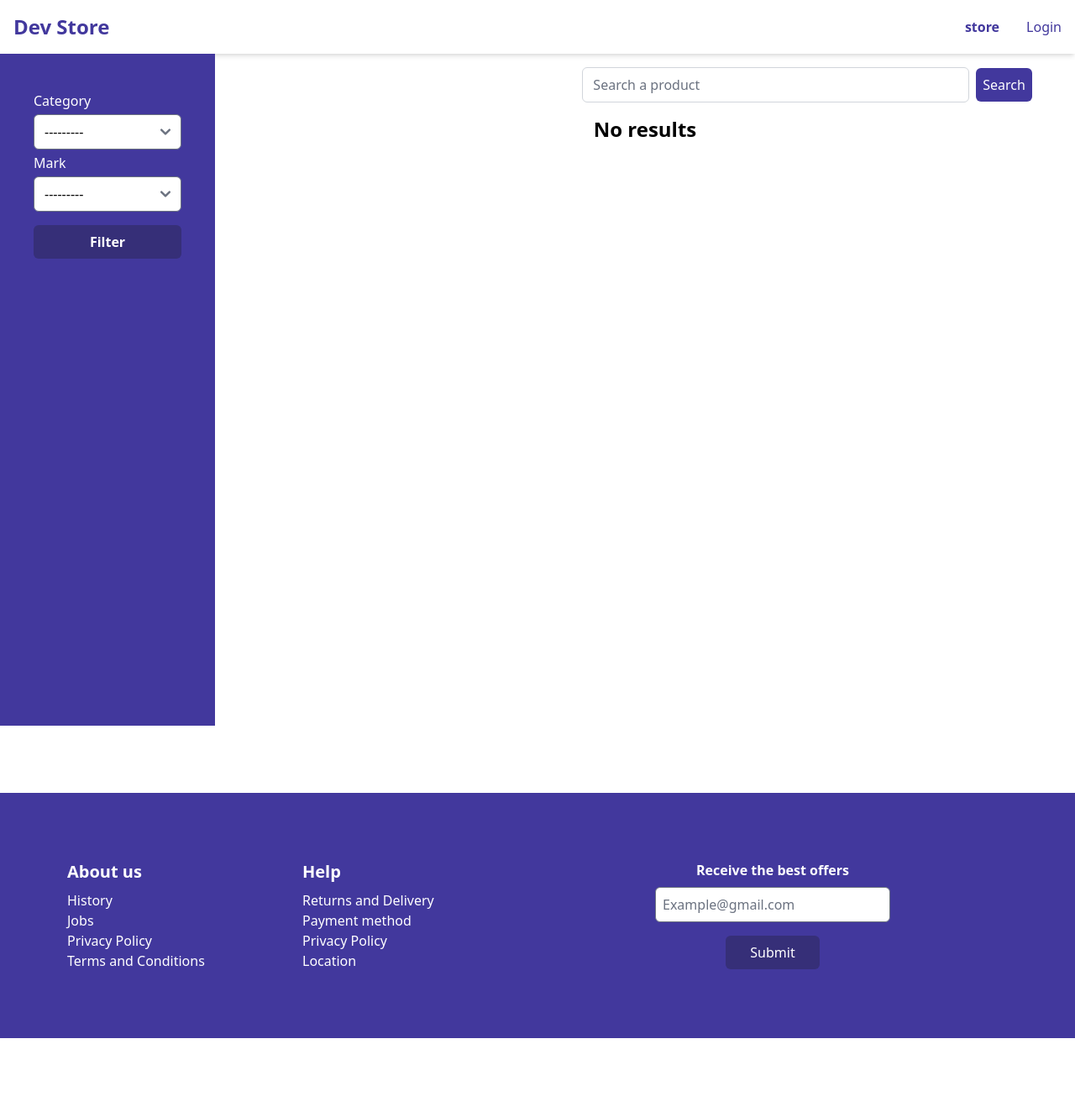
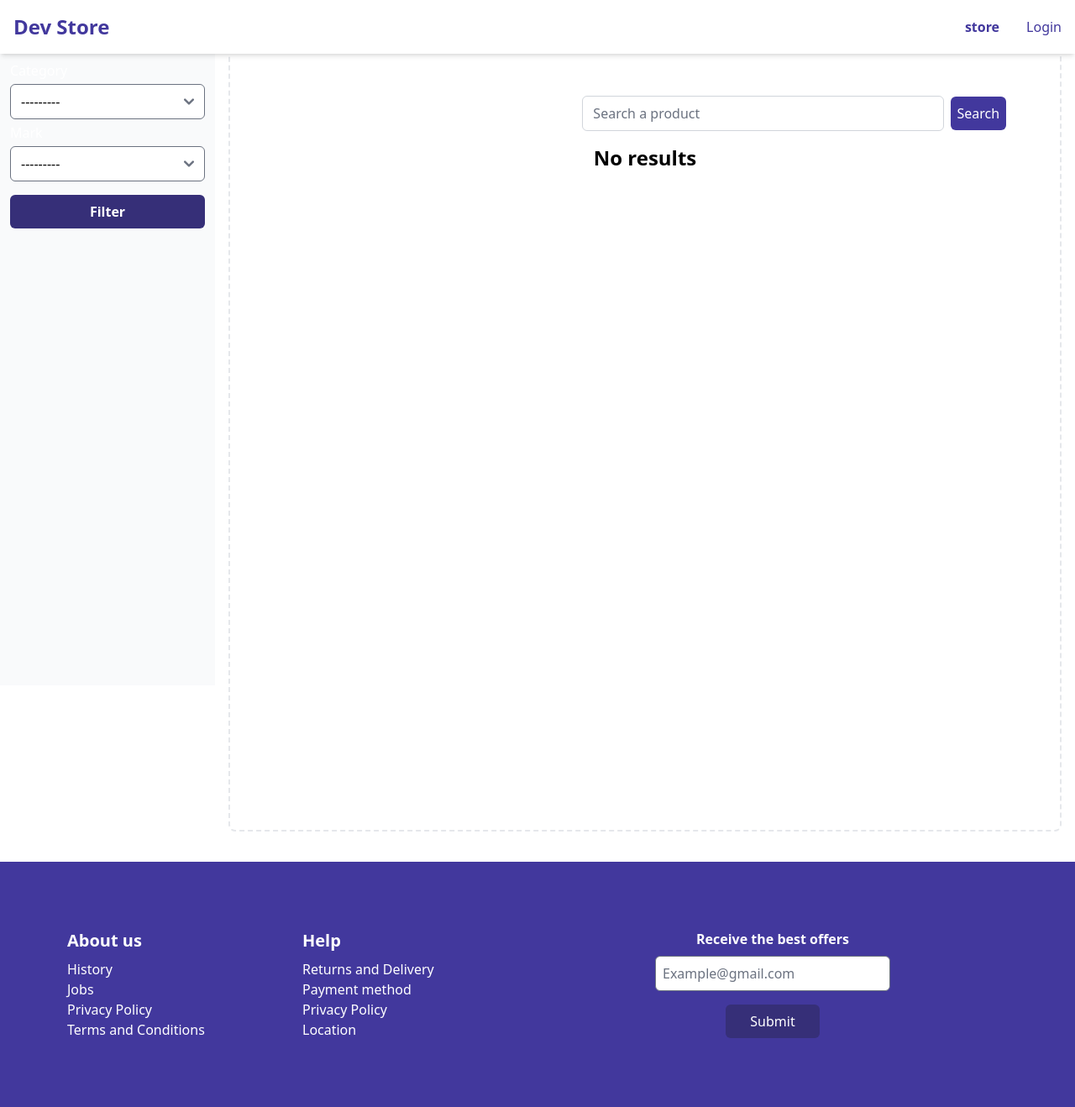
Before and after one commit to byron-fran/Dev-Store-Django, a Django app: page /products/ in a window 1280 px wide. Shown: the whole page at 84% size. Before the commit the page ends 1236 px from the top, so only its background shows below. Run offline with Django 5.2, Linux system fonts and the light colour scheme; data that the repository does not hold is empty; some libraries are stand-ins or nearby versions.

Commit message:
fix page store

```diff
--- a/Order/templates/cart.html
+++ b/Order/templates/cart.html
@@ -12,7 +12,7 @@
    <div class='flex flex-col mt-8 gap-4'>
 
        {% for order in orders %}
-           <div class="shadow-md p-4 flex gap-4 w-full">
+           <div class="shadow-md p-4 flex gap-4 w-full sm:mt-20">
                <div class="">
                    <img class="object-contain w-[100px] h-[100px]" src=" {{ order.image_url.url }} " alt=" {{ order.name}} " />
                </div>
@@ -46,7 +46,7 @@
    </a>
 
    {% else %}
-    <div class="flex flex-col mt-8 gap-4 justify-center w-full">
+    <div class="flex flex-col items-center h-[20vh] mt-8 gap-4 justify-center w-full">
         <p class="text-center font-bold text-2xl">Cart empty</p>
 
     </div>
--- a/Products/templates/products.html
+++ b/Products/templates/products.html
@@ -8,26 +8,30 @@
 {% load get_range %}
 {% load get_remainder %}
 {% load get_avg %}
-  <main class="h-full">
-    <div class="grid md:grid-cols-5 h-[100%]">
-      <aside class="bg-indigo-800 p-10 md:col-span-1 w-full mb-0
-        {% if  products|length > 3 %}
-          h-full
-        {% else %}
-          h-screen
-        {% endif %} ">
-        <!--Filters formm-->
-        <form method="GET">
+
+
+<button data-drawer-target="default-sidebar" data-drawer-toggle="default-sidebar" aria-controls="default-sidebar" type="button" class="inline-flex items-center p-2 mt-2 ms-3 text-sm text-gray-500 rounded-lg sm:hidden hover:bg-gray-100 focus:outline-none focus:ring-2 focus:ring-gray-200 dark:text-gray-400 dark:hover:bg-gray-700 dark:focus:ring-gray-600">
+  <span class="sr-only">Open sidebar</span>
+  <svg class="w-6 h-6" aria-hidden="true" fill="currentColor" viewBox="0 0 20 20" xmlns="http://www.w3.org/2000/svg">
+  <path clip-rule="evenodd" fill-rule="evenodd" d="M2 4.75A.75.75 0 012.75 4h14.5a.75.75 0 010 1.5H2.75A.75.75 0 012 4.75zm0 10.5a.75.75 0 01.75-.75h7.5a.75.75 0 010 1.5h-7.5a.75.75 0 01-.75-.75zM2 10a.75.75 0 01.75-.75h14.5a.75.75 0 010 1.5H2.75A.75.75 0 012 10z"></path>
+  </svg>
+</button>
+
+<aside id="default-sidebar" class="fixed top-0 sm:top-[1rem] left-0 z-40 w-64 h-screen transition-transform -translate-x-full sm:translate-x-0" aria-label="Sidebar">
+  <div class="h-full px-3 py-4 overflow-y-auto bg-gray-50 dark:bg-gray-800">
+    <form method="GET" class="mt-10">
       <label class="block text-white my-1"> {{ form.category.label}} </label>
       {{ form.category|add_classes:"w-full rounded-md "  }}
       <label class="block text-white my-1"> {{ form.mark.label}} </label>
       {{  form.mark|add_classes:"w-full rounded-md " }}
       <button class="bg-indigo-900 text-white w-full mt-4 p-2 rounded-md font-bold" type="submit">Filter</button>
     </form>
-        <!-- end Filters form -->
+  </div>
 </aside>
 
-      <div class="md:col-span-4 md:w-[90%] mx-auto">
+<div class="p-4 sm:ml-64">
+  <div class="p-4 border-2 border-gray-200 border-dashed rounded-lg dark:border-gray-700">
+    <div class="md:col-span-4 md:w-[90%] mx-auto sm:mt-[5rem]">
 
       {% include 'searchbar.html' %}
       {% if products|length > 0 %}
@@ -37,7 +41,7 @@
           {% for product in products %}
           <li class="shadow-md p-4 rounded-md mb-6">
             <!--Image of product-->
-              <img class=" md:w-[200px] mx-auto relative z-0 rounded-lg transition-all duration-300 hover:scale-110" src={{ product.image_url.url }} alt={{ product.name }}/>
+            <img class=" md:w-[150px] mx-auto relative z-0 rounded-lg transition-all duration-300 hover:scale-110" src={{ product.image_url.url }} alt={{ product.name }}/>
             <!--Secction of description of product -->
             <div class="flex flex-col justify-center items-center mt-4">
               <!--Secction of stars-->
@@ -61,8 +65,8 @@
               <!--button add to cart-->
                <div class="flex w-full ">
                  <a href="{% url 'product:detail_product' product.slug %}" class="bg-indigo-800 text-white p-2 font-bold rounded-lg w-[80%] mx-auto flex justify-center items-center text-center gap-4">
-                     <p class=" text-white text-xl">{{ product.price|currency }}</p>
-                     <svg class="w-8 h-8 text-white hover:transition-all hover:scale-125" aria-hidden="true" xmlns="http://www.w3.org/2000/svg" width="40" height="40" fill="none" viewBox="0 0 24 24">
+                   <p class=" text-white text-[15px]">{{ product.price|currency }}</p>
+                   <svg class="w-6 h-6 text-white hover:transition-all hover:scale-125" aria-hidden="true" xmlns="http://www.w3.org/2000/svg" width="40" height="40" fill="none" viewBox="0 0 24 24">
                      <path stroke="currentColor" stroke-linecap="round" stroke-linejoin="round" stroke-width="3" d="M19 12H5m14 0-4 4m4-4-4-4"/>
                    </svg>
                  </a>
@@ -74,8 +78,19 @@
           {% endfor %}
 
         </ul>
+
+
+      <!-- It show if there no products -->
+      {% else %}
+        <div class="flex justify-center mt-4 h-screen">
+          <p class="text-center font-bold text-2xl">No results</p>
+        </div>
+      {% endif %}
+    </div>
+  </div>
+  {% if products|length > 0 %}
   <!-- secction pagination  -->
-          <div class="w-full flex justify-center gap-2 items-center  mb-4
+  <div class="w-full flex justify-center gap-2 items-center  mt-20
   {% if  products|length > 3 %}
   mt-0
   {% else %}
@@ -112,16 +127,12 @@
 
 </div>
 <!-- end secction pagination -->
-
-        <!-- It show if there no products -->
-        {% else %}
-          <div class="flex justify-center mt-4">
-            <p class="text-center font-bold text-2xl">No results</p>
-          </div>
 {% endif %}
 </div>
+
+<div class=" w-full  absolute sm:z-50 p-0 ">
+  {% include "footer.html" %}
 </div>
-  </main>
+
 <script src="{% static './js/App.js' %}"></script>
-  {% include "footer.html" %}
 {% endblock %}
--- a/base/templates/footer.html
+++ b/base/templates/footer.html
@@ -1,8 +1,8 @@
-{% extends 'base.html' %}
+
 {% block content %}
 {% load static %}
 
-    <footer class="mt-20 bg-indigo-800 p-20">
+    <footer class="mt-5 bg-indigo-800 p-20">
         <div class="grid grid-cols-1  md:grid-cols-4">
             <div class="col-span-1 text-white">
                 <h2 class="text-left font-bold text-xl">About us</h2>
--- a/base/templates/navbar.html
+++ b/base/templates/navbar.html
@@ -1,4 +1,7 @@
 
+{% load static %}
+
+<div class="sm:absolute bg-white top-0 w-full z-50">
     <nav class="shadow-md flex-col md:flex-row flex justify-between items-center text-indigo-800 p-4 w-full   transition-transform duration-300 z-50 ease-in-out transform" id="navbar">
         <a class="font-extrabold text-2xl " href={% url  'home' %}>Dev Store</a>
         <ul class="flex  justify-end gap-4 md:gap-8">
@@ -48,7 +51,8 @@
             {% endif %}
 
         </ul>
-    {% load static %}
+    </nav>
+</div>
 <script>
     const navbar = document.querySelector("#navbar");
     const threshold = navbar.offsetTop;
@@ -77,4 +81,3 @@
         }
     });
 </script>
-</nav>
```
Also changed, not shown: theme/static/css/dist/styles.css. Lines whose indentation alone changed are shown as unchanged.
